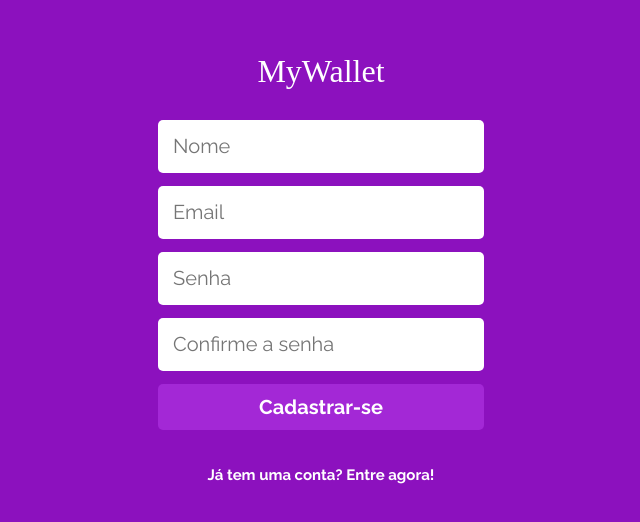
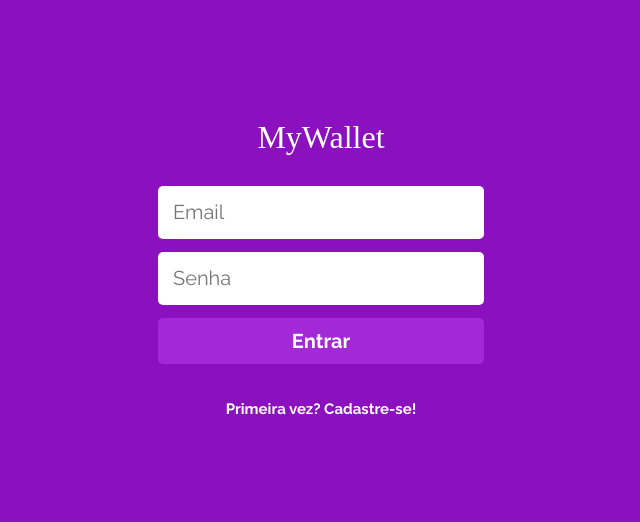
Before and after one commit to wilembergson/mywallet, a React (Create React App) app: page / in a window 1280 px wide. Shown: the part 120-642 px from the top of the page, without its empty margins (319-959 px from the left). Built offline with nearby package versions, Linux system fonts and the light colour scheme; a web font is replaced by a local one.

Commit message:
SignIn implemented

```diff
--- a/src/App.jsx
+++ b/src/App.jsx
@@ -1,20 +1,33 @@
 import { BrowserRouter, Route, Routes } from 'react-router-dom'
+import { useState } from 'react'
 import './App.css'
-import Login from './routes/login/Login'
-import MainScreen from './routes/mainScreem/MainScreen'
+import UserContext from './contexts/UserContext'
+import Login from './routes/login/SignIn'
+import MainScreen from './routes/mainScreen/MainScreen'
 import NewDeposit from './routes/newDeposit/NewDeposit'
 import NewExit from './routes/newExit/NewExit'
 import SignUp from './routes/signUp/SignUp'
 export default function App(){
+    const [userName, setUserName] = useState('')
+    const [token, setToken] = useState('')
+    const contextValues = {
+        userName,
+        setUserName,
+        token,
+        setToken
+    }
+
     return(
+        <UserContext.Provider value={contextValues}>
             <BrowserRouter>
                 <Routes>
-                <Route path='/login' element={<Login/>}/>
-                <Route path='/' element={<SignUp/>}/>
-                <Route path='/main-sreen' element={<MainScreen/>}/>
+                    <Route path='/' element={<Login/>}/>
+                    <Route path='/sign-up' element={<SignUp/>}/>
+                    <Route path='/main-screen' element={<MainScreen/>}/>
                     <Route path='/new-deposit' element={<NewDeposit/>}/>
                     <Route path='/new-exit' element={<NewExit/>}/>
                 </Routes>
             </BrowserRouter>
+        </UserContext.Provider>
     )
 }
--- /dev/null
+++ b/src/contexts/UserContext.jsx
@@ -0,0 +1,5 @@
+import { createContext } from "react"
+
+const UserContext = createContext()
+
+export default UserContext
--- a/src/routes/login/Login.jsx
+++ /dev/null
@@ -1,17 +0,0 @@
-import { useNavigate } from "react-router-dom"
-import { Button, Form, Input, Label, Logo, MainLoginRegister } from "../../comonents/StyledComponents"
-
-export default function Login(){
-    const navigate = useNavigate()
-    return(
-        <MainLoginRegister>
-            <Logo>MyWallet</Logo>
-            <Form>
-                <Input type="text" placeholder="Email" />
-                <Input type="password" placeholder="Senha" />
-                <Button>Entrar</Button>
-            </Form>
-            <Label onClick={() => navigate('/')}>Primeira vez? Cadastre-se!</Label>
-        </MainLoginRegister>
-    )
-}
--- /dev/null
+++ b/src/routes/login/SignIn.jsx
@@ -0,0 +1,49 @@
+import { useNavigate } from "react-router-dom"
+import { useContext, useState } from "react"
+import { Button, Form, Input, Label, Logo, MainLoginRegister } from "../../comonents/StyledComponents"
+import UserContext from "../../contexts/UserContext"
+import axios from "axios"
+
+export default function Login(){
+    const navigate = useNavigate()
+    const {setUserName, setToken} = useContext(UserContext)
+
+    const [email, setEmail] = useState('')
+    const [password, setPassword] = useState('')
+
+    function signIn(e){
+        e.preventDefault()
+        const promise = axios.post('http://localhost:5000/signin', {
+            email: email,
+            password: password
+        })
+        promise.then(response=>{
+            setUserName(response.data.userName)
+            setToken(response.data.token)
+            navigate('/main-screen')
+        })
+        promise.catch(e => alert(e.response.data))
+    }
+
+    return(
+        <MainLoginRegister>
+            <Logo>MyWallet</Logo>
+            <Form onSubmit={signIn}>
+                <Input  type="text"
+                        placeholder="Email"
+                        value={email}
+                        onChange={e => setEmail(e.target.value)}
+                        required/>
+
+                <Input  type="password"
+                        placeholder="Senha"
+                        value={password}
+                        onChange={e => setPassword(e.target.value)}
+                        required/>
+
+                <Button type="submit">Entrar</Button>
+            </Form>
+            <Label onClick={() => navigate('/sign-up')}>Primeira vez? Cadastre-se!</Label>
+        </MainLoginRegister>
+    )
+}
--- a/src/routes/mainScreem/MainScreen.jsx
+++ b/src/routes/mainScreen/MainScreen.jsx
@@ -4,16 +4,27 @@ import {AiOutlinePlusCircle} from 'react-icons/ai'
 import {AiOutlineMinusCircle} from 'react-icons/ai'
 import {useNavigate} from 'react-router-dom'
 import styled from 'styled-components'
+import { useContext } from "react"
+import UserContext from "../../contexts/UserContext";
 
 
 export default function MainScreen(){
     const navigate = useNavigate()
+    const {userName, setUserName, setToken} = useContext(UserContext)
+
+    function logOut(){
+        setUserName('')
+        setToken('')
+        navigate('/')
+    }
 
     return(
         <Main>
             <Header>
-                <Title>Olá, Fulano</Title>
-                <AiOutlineExport size={35} color={'#FFFFFF'}/>
+                <Title>Olá, {userName}</Title>
+                <div onClick={()=> logOut()}>
+                    <AiOutlineExport size={35} color={'#FFFFFF'}/>
+                </div>
             </Header>
             <Balance/>
             <Footer>
--- a/src/routes/newDeposit/NewDeposit.jsx
+++ b/src/routes/newDeposit/NewDeposit.jsx
@@ -12,7 +12,7 @@ export default function NewDeposit(){
             <Form>
                 <Input type="text" placeholder="Valor"/>
                 <Input type="text" placeholder="Descrição"/>
-                <Button onClick={()=> navigate('/')}>Salvar entrada</Button>
+                <Button onClick={()=> navigate('/main-screen')}>Salvar entrada</Button>
             </Form>
         </Main>
     )
--- a/src/routes/newExit/NewExit.jsx
+++ b/src/routes/newExit/NewExit.jsx
@@ -12,7 +12,7 @@ export default function NewExit(){
             <Form>
                 <Input type="text" placeholder="Valor"/>
                 <Input type="text" placeholder="Descrição"/>
-                <Button onClick={()=> navigate('/')}>Salvar saída</Button>
+                <Button onClick={()=> navigate('/main-screen')}>Salvar saída</Button>
             </Form>
         </Main>
     )
--- a/src/routes/signUp/SignUp.jsx
+++ b/src/routes/signUp/SignUp.jsx
@@ -11,7 +11,7 @@ export default function SignUp(){
     const [repeatPassword, setRepeatPassword] = useState('')
 
     const navigate = useNavigate()
-    const URL = process.env.BASE_URL
+    //const URL = process.env.BASE_URL
 
     function signUp(e){
         e.preventDefault()
@@ -24,7 +24,7 @@ export default function SignUp(){
         })
         promise.then(response => {
             alert(response.data)
-            navigate('/login')
+            navigate('/')
         })
         promise.catch(e => alert(e.response.data.message))
     }
@@ -59,7 +59,7 @@ export default function SignUp(){
 
                 <Button type="submit">Cadastrar-se</Button>
             </Form>
-            <Label  onClick={()=> navigate('/login')}>Já tem uma conta? Entre agora!</Label>
+            <Label  onClick={()=> navigate('/')}>Já tem uma conta? Entre agora!</Label>
         </MainLoginRegister>
     )
 }
```
Lines whose indentation alone changed are shown as unchanged.
